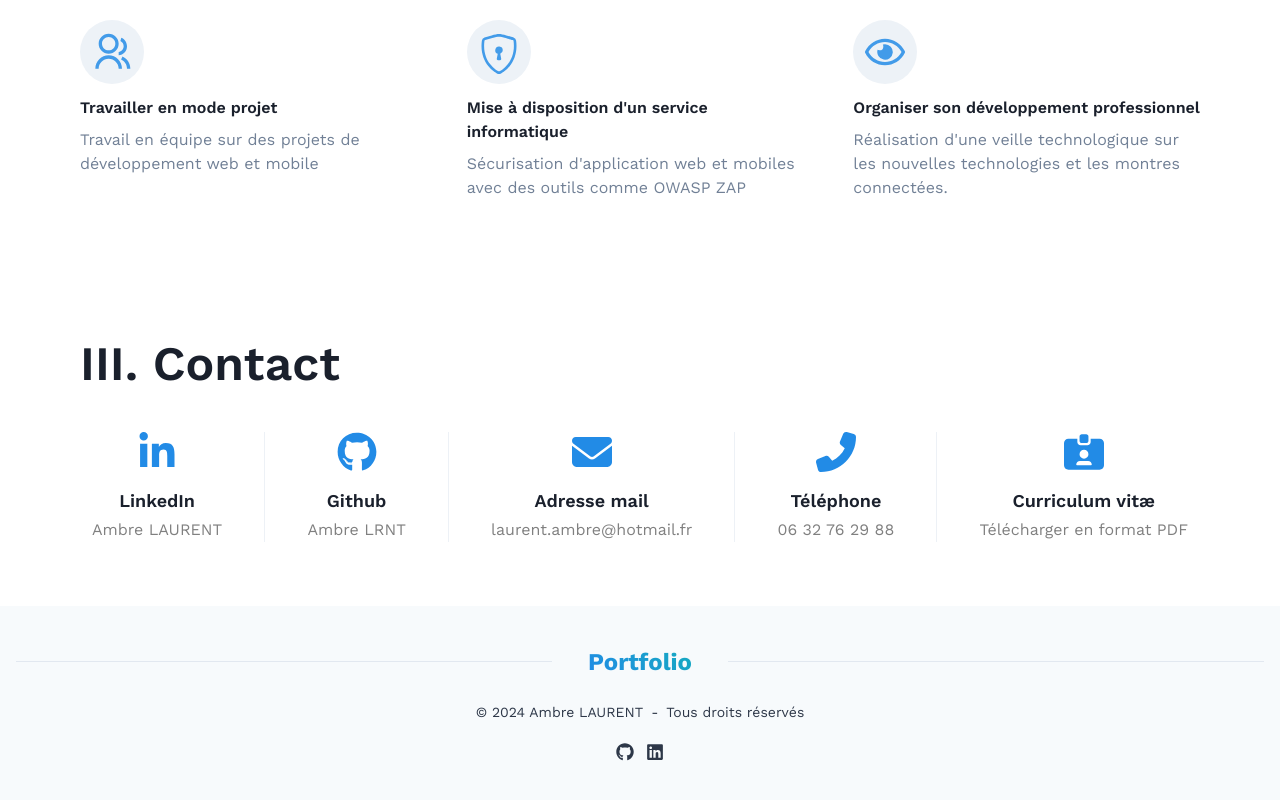
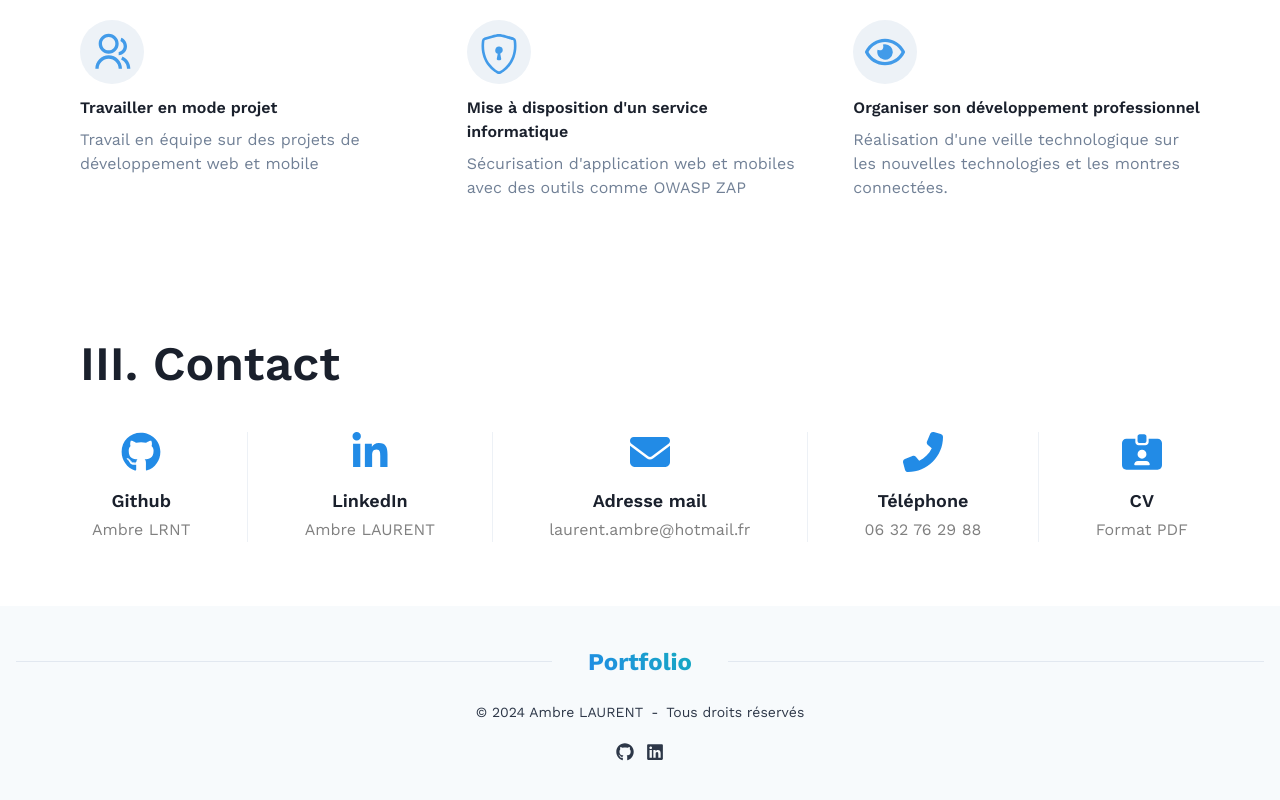
Before and after one commit to Ukureii/portfolio, a Next.js app: page / in a window 1280 px wide. Shown: the part 1746-2546 px from the top of the page. Built offline with nearby package versions, Linux system fonts and the light colour scheme.

Commit message:
Arranging Contact.js

```diff
--- a/app/components/Contact.js
+++ b/app/components/Contact.js
@@ -5,16 +5,16 @@ import { FaLinkedinIn, FaGithub, FaPhoneFlip, FaEnvelope, FaIdCardClip } from "r
 
 const contactOptions = [
     {
+        label: 'Github',
+        value: 'Ambre LRNT',
+        link: 'https://github.com/Ukureii',
+        icon: FaGithub
+    },
+    {
         label: 'LinkedIn',
         value: 'Ambre LAURENT',
         link: 'https://www.linkedin.com/in/ambre-laurent-847129257/',
         icon: FaLinkedinIn
-    },
-    {
-        label: 'Github',
-        value: 'Ambre LRNT',
-        link: 'https://github.com/Ukureii',
-        icon: FaGithub
     },
     {
         label: 'Adresse mail',
@@ -29,8 +29,8 @@ const contactOptions = [
         icon: FaPhoneFlip
     },
     {
-        label: 'Curriculum vitæ',
-        value: 'Télécharger en format PDF',
+        label: 'CV',
+        value: 'Format PDF',
         link: '/cv_ambre_laurent.pdf',
         icon: FaIdCardClip
     }
```
